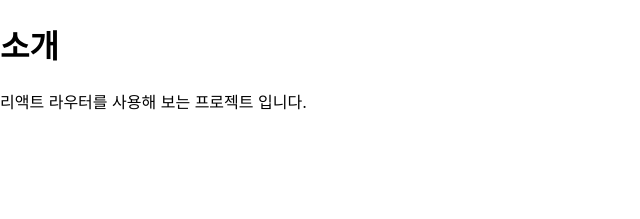
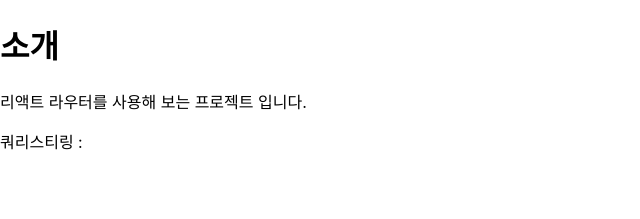
Before and after one commit to sungjaechoi/router-tutorial, a React (Create React App) app: page /about in a window 1280 px wide. Shown: the top 219 px of the page, without its empty margins (0-640 px from the left). Built offline with nearby package versions, Linux system fonts and the light colour scheme.

Commit message:
useLocation

```diff
--- a/src/pages/About.js
+++ b/src/pages/About.js
@@ -1,8 +1,13 @@
+import { useLocation} from "react-router-dom";
+
 const About = () => {
+
+  const location = useLocation()
   return(
     <div>
       <h1>소개</h1>
       <p>리액트 라우터를 사용해 보는 프로젝트 입니다.</p>
+      <p>쿼리스티링 : {location.search}</p>
     </div>
   )
 }
```
